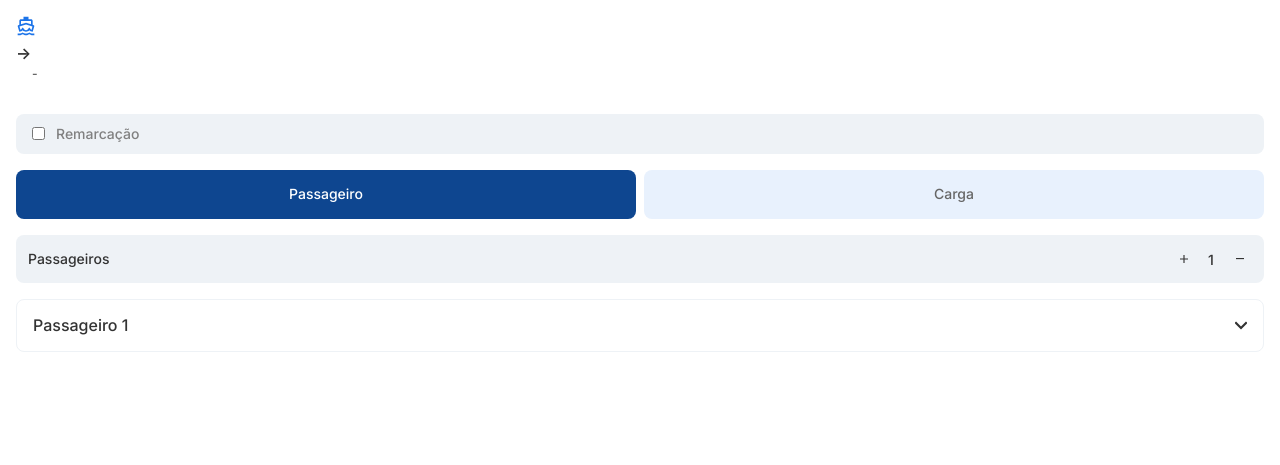
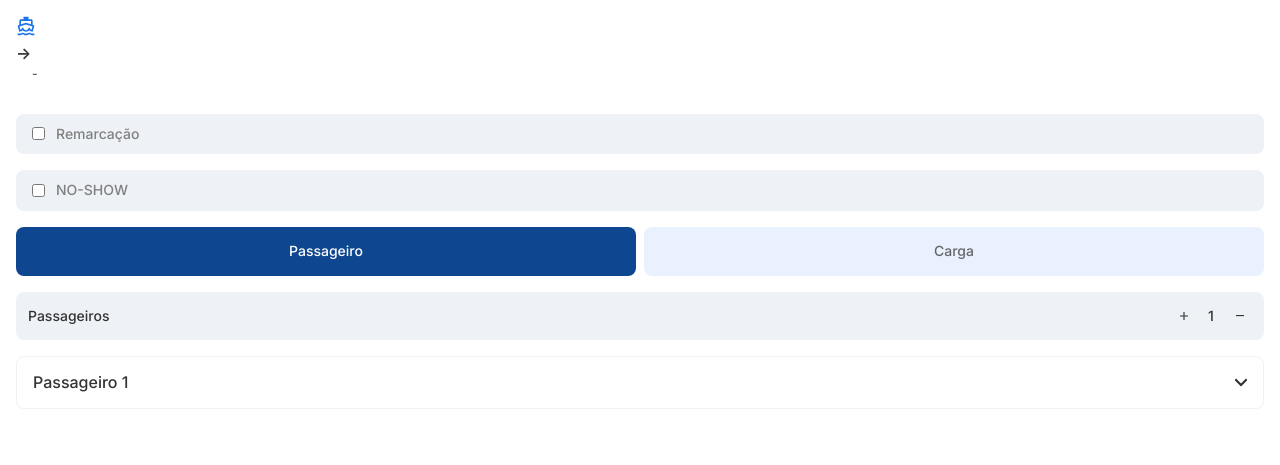
Before and after one commit to eu-erickfernandes/navegar-web, a Django app: template templates/ticket/add.html in a window 1280 px wide. Shown: the part 56-521 px from the top of the page. Run offline with Django 5.2, Linux system fonts and the light colour scheme; the template is opened without the code that fills it, so the values that code supplies are empty.

Commit message:
Possibilitar a marcação de uma passagem como NO-SHOW Fixes #57

```diff
--- a/apps/ticket/actions.py
+++ b/apps/ticket/actions.py
@@ -42,6 +42,7 @@ def ticket_creation(request, route_boat_weekday_id, date):
     cost = route_boat_weekday.cost
     price = route_boat_weekday.price
     rebooking = request.POST.get('rebooking') != None
+    no_show = request.POST.get('no_show') != None
 
     ticket_type = request.POST.get('ticket_type')
 
@@ -84,6 +85,7 @@ def ticket_creation(request, route_boat_weekday_id, date):
                     arrival_time= arrival_time,
                     next_day= next_day,
                     rebooking= rebooking,
+                    no_show= no_show,
 
                     cost= cost,
                     price= price,
@@ -114,6 +116,7 @@ def ticket_creation(request, route_boat_weekday_id, date):
                     arrival_time= arrival_time,
                     next_day= next_day,
                     rebooking= rebooking,
+                    no_show= no_show,
 
                     cost= cost,
                     price= price,
@@ -151,6 +154,7 @@ def ticket_creation(request, route_boat_weekday_id, date):
             arrival_time= arrival_time,
             next_day= next_day,
             rebooking= rebooking,
+            no_show= no_show,
 
             cost= cost,
             price= price,
--- a/static/js/templates/ticket/add.js
+++ b/static/js/templates/ticket/add.js
@@ -1,3 +1,6 @@
+const rebookingCheckbox = document.querySelector('[data-rebooking-checkbox]')
+const noShowCheckbox = document.querySelector('[data-no-show-checkbox]')
+
 const radioPassenger = document.querySelector('[data-radio-passenger]')
 const radioCargo = document.querySelector('[data-radio-cargo]')
 
@@ -7,6 +10,16 @@ const groupCargo = document.querySelector('[data-group-cargo]')
 const quantityInput = document.querySelector('[data-quantity-input]')
 const quantityAdd = document.querySelector('[data-quantity-add]')
 const quantityRemove = document.querySelector('[data-quantity-remove]')
+
+rebookingCheckbox.addEventListener('click', () => {
+    if(rebookingCheckbox.checked)
+        noShowCheckbox.checked = false
+})
+
+noShowCheckbox.addEventListener('click', () => {
+    if(noShowCheckbox.checked)
+        rebookingCheckbox.checked = false
+})
 
 // TICKET TYPE CONTROL
 const switchType = () => {
--- a/templates/finantial/dashboard.html
+++ b/templates/finantial/dashboard.html
@@ -100,9 +100,9 @@
 
                                 <td>
                                     {% if ticket.passenger %}
-                                        PASSAGEM/{% if ticket.rebooking %}REMCARCAÇÃO{% else %}LANCHA{% endif %}
+                                        PASSAGEM/{% if ticket.rebooking %}REMCARCAÇÃO{% elif ticket.no_show %}NO-SHOW{% else %}LANCHA{% endif %}
                                     {% else %}
-                                        ENCOMENDA{% if ticket.rebooking %}/REMCARCAÇÃO{% endif %}
+                                        ENCOMENDA{% if ticket.rebooking %}/REMCARCAÇÃO{% elif ticket.no_show %}/NO-SHOW{% endif %}
                                     {% endif %}
                                 </td>
 
--- a/templates/ticket/add.html
+++ b/templates/ticket/add.html
@@ -32,8 +32,13 @@
             {% csrf_token %}
 
             <div class="checkbox">
-                <input type="checkbox" id="rebooking" name="rebooking">
+                <input type="checkbox" id="rebooking" name="rebooking" data-rebooking-checkbox>
                 <label for="rebooking">Remarcação</label>
+            </div>
+
+            <div class="checkbox">
+                <input type="checkbox" id="no_show" name="no_show" data-no-show-checkbox>
+                <label for="no_show">NO-SHOW</label>
             </div>
 
             <div class="radio-control">
```
Also changed, not shown: templates/ticket/ticket.html (+0 -10 lines).
